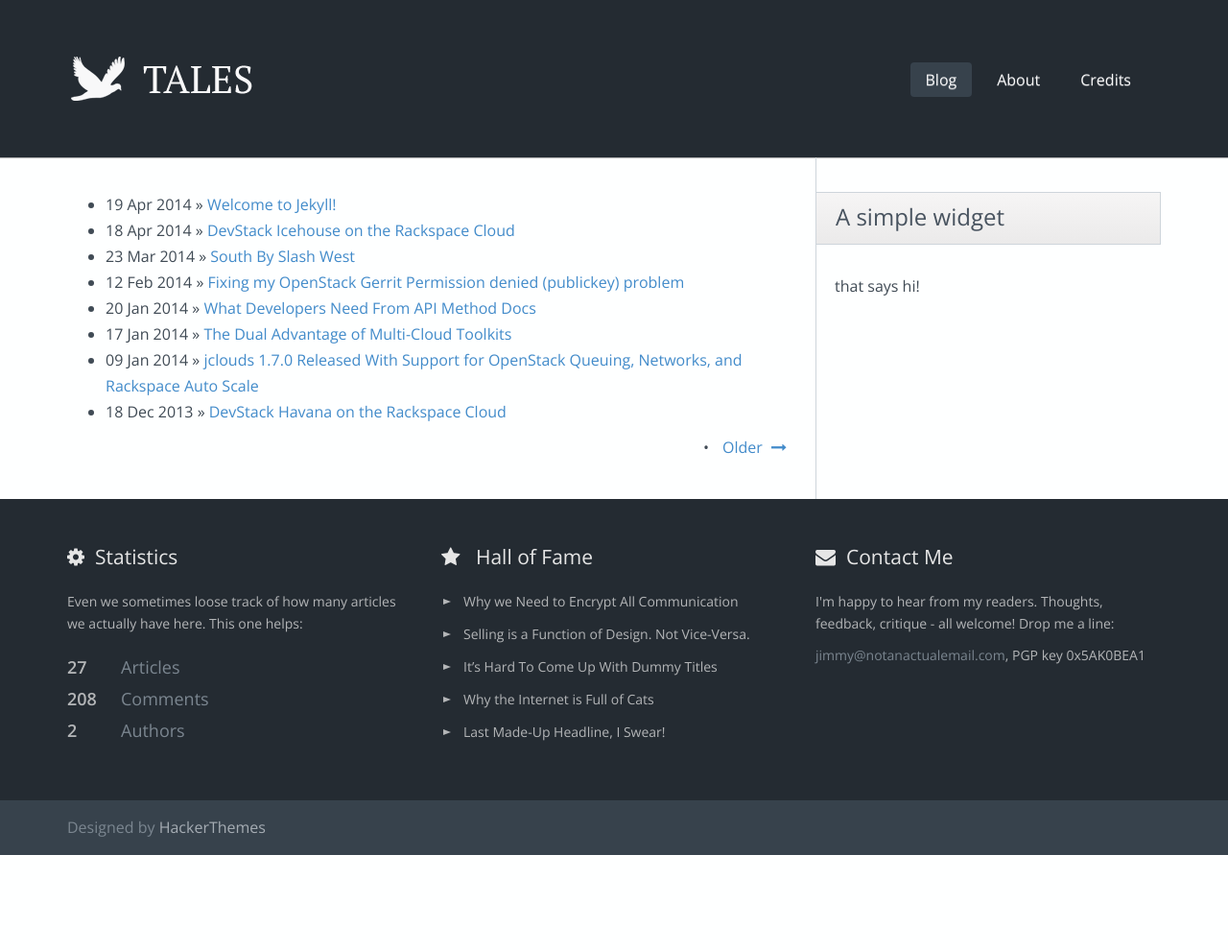
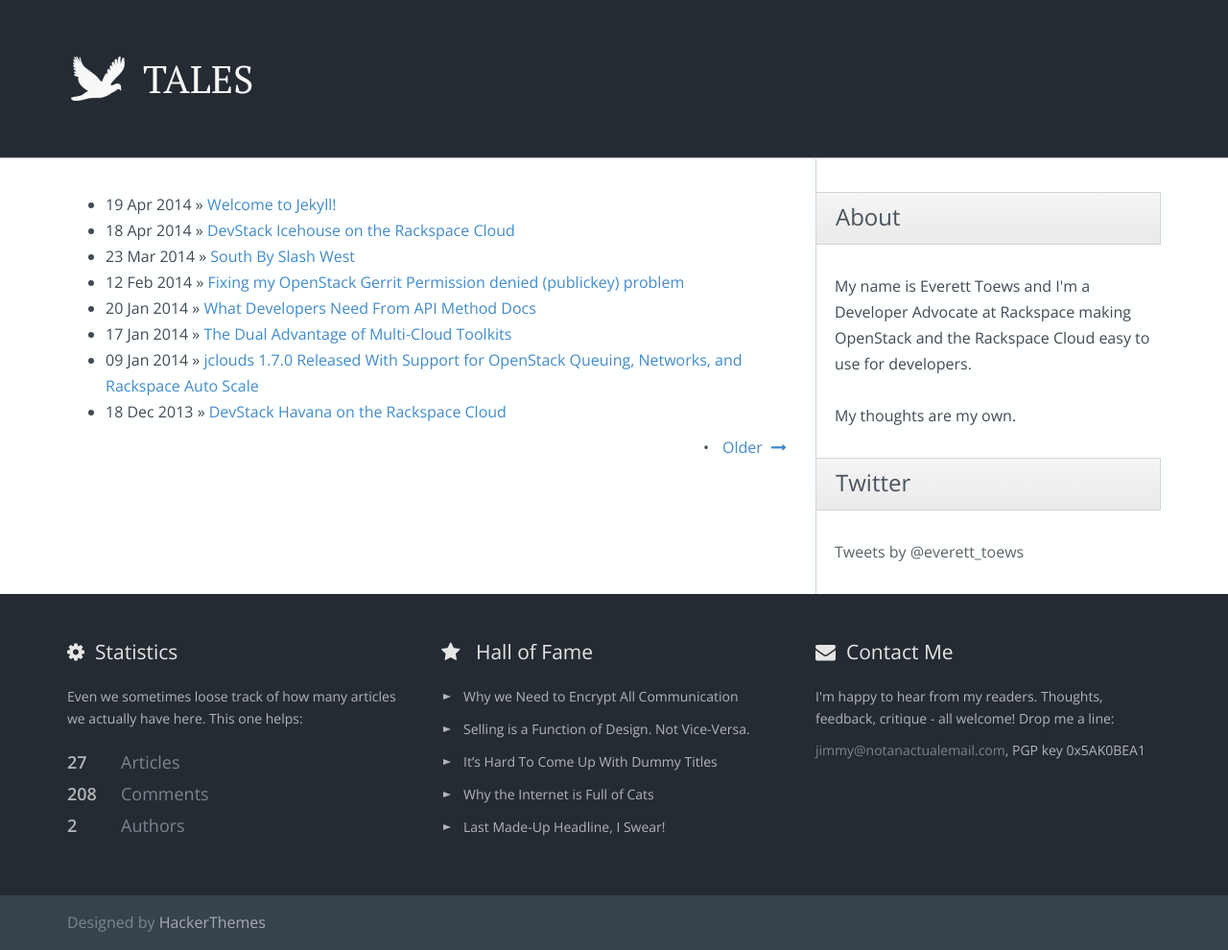
Before and after one commit to etoews/etoews.github.io, a Jekyll site: the page built from index.html, in a window 1280 px wide. Shown: the whole page at 96% size. Built offline with Jekyll 4.4.1, drawn with Linux system fonts in a browser that asks for light colours; nearby versions of some CDN libraries; Markdown is read by kramdown in place of the engine named in the settings; the list of posts is cut into pages by our own code; comment, search, counter and statistics services are not loaded; before the commit the page ends 900 px from its top, so only the background shows below that.

Commit message:
Twitter widget

```diff
--- a/_layouts/default.html
+++ b/_layouts/default.html
@@ -37,7 +37,7 @@
 <header>
     <div class="widewrapper masthead">
         <div class="container">
-            <a href="index.html" id="logo">
+            <a href="/" id="logo">
                 <img src="/img/tales-logo.png" alt="Phymata">
             </a>
 
@@ -47,6 +47,7 @@
                 </a>
             </div>
 
+<!--
             <nav class="pull-right tales-nav">
                 <div class="collapse navbar-collapse">
                     <ul class="nav nav-pills navbar-nav">
@@ -58,16 +59,10 @@
                                 <li><a href="blog-detail.html">Blog Detail</a></li>
                             </ul>
                         </li>
-                        <li>
-                            <a href="about.html">About</a>
-                        </li>
-                        <li>
-                            <a href="credits.html">Credits</a>
-                        </li>
                     </ul>
                 </div>
             </nav>
-
+-->
         </div>
     </div>
 </header>
@@ -83,10 +78,22 @@
             <aside class="col-md-4 blog-aside">
                 <div class="aside-widget">
                     <header>
-                        <h3>A simple widget</h3>
+                        <h3>About</h3>
                     </header>
                     <div class="body">
-                        that says hi!
+                        My name is Everett Toews and I'm a Developer Advocate at Rackspace making OpenStack and the Rackspace Cloud easy to use for developers.
+                        <br/><br/>
+                        My thoughts are my own.
+                    </div>
+                </div>
+
+                <div class="aside-widget">
+                    <header>
+                        <h3>Twitter</h3>
+                    </header>
+                    <div class="body">
+                        <a class="twitter-timeline" data-dnt="true" href="https://twitter.com/everett_toews" data-widget-id="467639302948524033">Tweets by @everett_toews</a>
+                        <script>!function(d,s,id){var js,fjs=d.getElementsByTagName(s)[0],p=/^http:/.test(d.location)?'http':'https';if(!d.getElementById(id)){js=d.createElement(s);js.id=id;js.src=p+"://platform.twitter.com/widgets.js";fjs.parentNode.insertBefore(js,fjs);}}(document,"script","twitter-wjs");</script>
                     </div>
                 </div>
             </aside>
--- a/css/phymata.css
+++ b/css/phymata.css
@@ -21,3 +21,7 @@
 .blog-aside {
   padding-top: 36px;
 }
+
+.aside-widget {
+  margin-bottom: 30px;
+}
```
